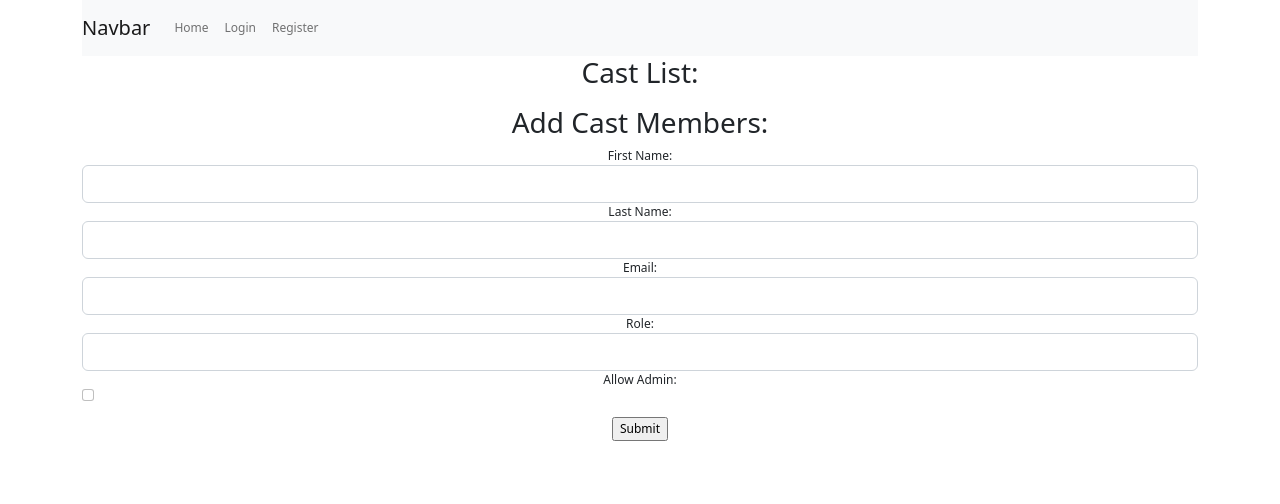
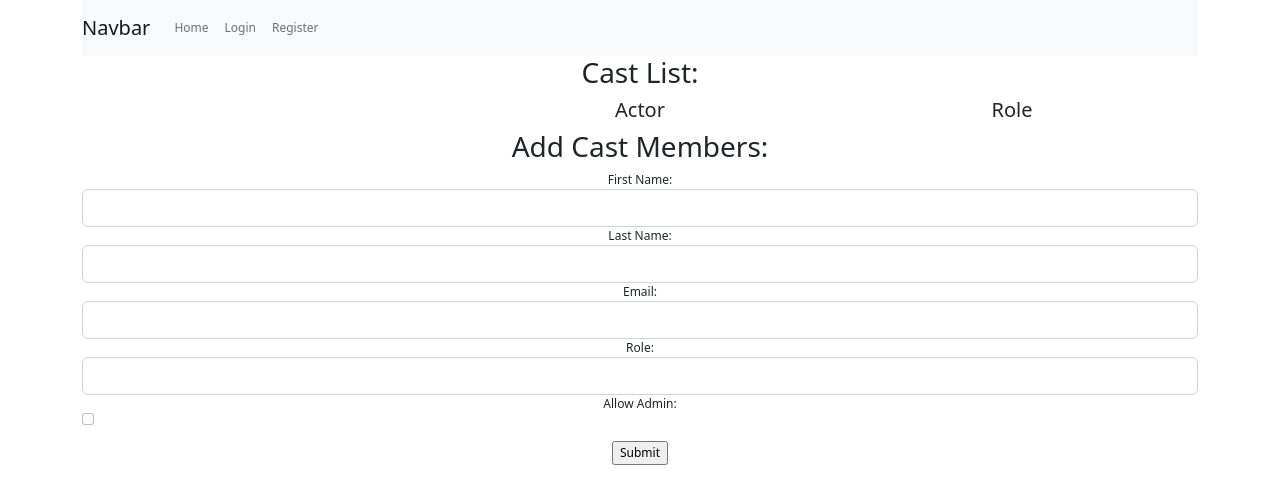
Before and after one commit to TaylorHartsfield/PlayBuildPro, a Flask app: template templates/add_cast.html in a window 1280 px wide. Shown: the top 504 px of the page. Run offline with Flask 2, Linux system fonts and the light colour scheme; the template is opened without the code that fills it, so the values that code supplies are empty; some libraries are stand-ins or nearby versions.

Commit message:
Working on fetch request to update actor information

```diff
--- a/server.py
+++ b/server.py
@@ -264,6 +264,18 @@ def add_cast(show_id):
         return redirect(f'/cast/{show.show_id}')
 
 
+@app.route('/update_actor', methods=["POST"])
+def udpate_actor():
+
+    user_id = request.json["user_id"]
+    updated_role = request.json["updated_role"]
+
+    if crud.update_actor(user_id, updated_role):
+
+        return "Success"
+
+
+
 @app.route('/add_headshot/<user_id>', methods=["POST"])
 def add_headshot(user_id):
 
@@ -443,7 +455,7 @@ def edit_playbill(show_id):
                                             eager = [
                                                     {"width": 528,
                                                     "height": 588,
-                                                     "crop": "scale"}])
+                                                    "crop": "scale"}])
 
     img_url = image['eager'][0]['url']
     update = crud.update_show_image(show_id, img_url)
--- a/templates/add_cast.html
+++ b/templates/add_cast.html
@@ -1,14 +1,30 @@
 {%extends 'base.html'%}
 {%block title%}{{show.title}} Add Cast {%endblock%}
 {%block body%}
-<h3>{{show.title}} Cast List:
-    <ul>
-        {%for member in cast%}
-        <li>{{member.user.fname}} {{member.user.lname}} - {{member.role}}</li>
-        {%endfor%}
+<h3>{{show.title}} Cast List:</h3>
+<div class="container">
+  <div class="row">
+    <div class="col-4"></div>
+    <div class="col-4">
+      <h5>Actor</h5>
+    </div>
+    <div class="col-4">
+      <h5>Role</h5>
+    </div>
+  </div>
+{%for member in cast%}
+    <div class="row">
+      <div class="col-4">
+        <button type="edit" class="edit-cast" id="{{member.user.user_id}}">Edit Info</button>
+      </div>
+      <div class="col-4">{{member.user.fname}} {{member.user.lname}}</div>
+      <div class="col-4" id="role">{{member.role}}</div>
 
-    </ul>
-</h3>
+    </div>
+    {%endfor%}
+  </div>
+
+
 <h3>Add Cast Members:</h3>
 <form action="/cast/{{show.show_id}}" method="POST">
 <div class="form-group">
@@ -33,4 +49,5 @@
   </div>
   <input type="submit">
 </form>
+<script src="/static/js/editcast.js"></script>
 {%endblock%}
--- a/templates/whoswho.html
+++ b/templates/whoswho.html
@@ -19,7 +19,7 @@
                     <button name="headshot_id" type="submit" value="{{headshot.headshot_id}}">Deny</button>
                 </form>
                 {%else%}
-                <h5>No Headshot Selected</h5>
+
                 {%endif%}
             {%endfor%}
         </div>
@@ -37,7 +37,7 @@
                     <button name="bio_id" type="submit" value="{{bio.bio_id}}">Deny</button>
                 </form>
                 {%else%}
-                <h5>No Bio Selected</h5>
+
                 {%endif%}
             {%endfor%}
         </div>
```
Also changed, not shown: crud.py (+9 -0 lines).
